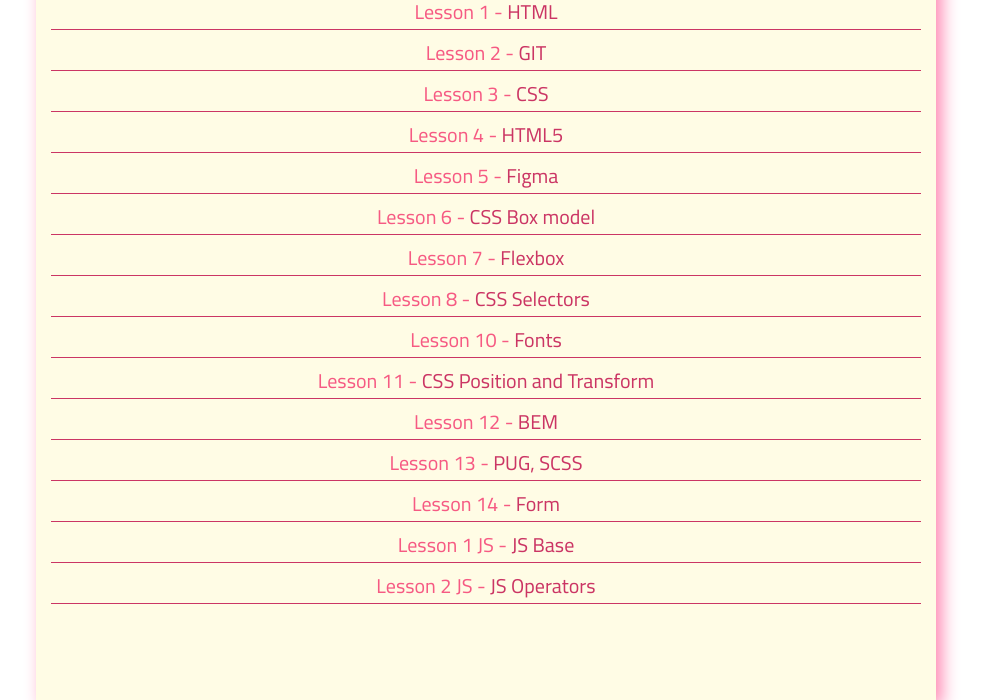
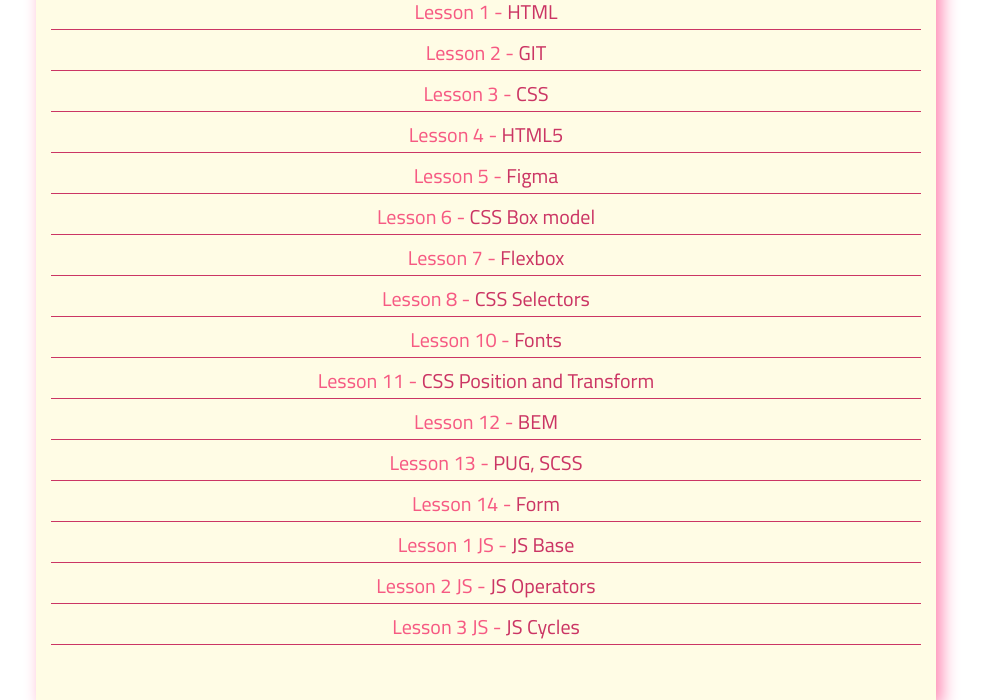
Before and after one commit to valeriia-hudkova/beetroot-homeworks, a plain HTML site: page index.html in a window 1280 px wide. Shown: the part 100-800 px from the top of the page, without its empty margins (154-1137 px from the left). Drawn offline with Linux system fonts and the light colour scheme.

Commit message:
JS les 3

```diff
--- a/index.html
+++ b/index.html
@@ -95,6 +95,11 @@
               >Lesson 2 JS - <span class="theme">JS Operators</span>
             </a>
           </li>
+          <li class="list-item">
+            <a href="./js-lesson-3/index.html" target="_blank"
+              >Lesson 3 JS - <span class="theme">JS Cycles</span>
+            </a>
+          </li>
         </ul>
       </div>
     </div>
```
Also changed, not shown: js-lesson-3/index.html (+1 -1 lines), 1 other file.
